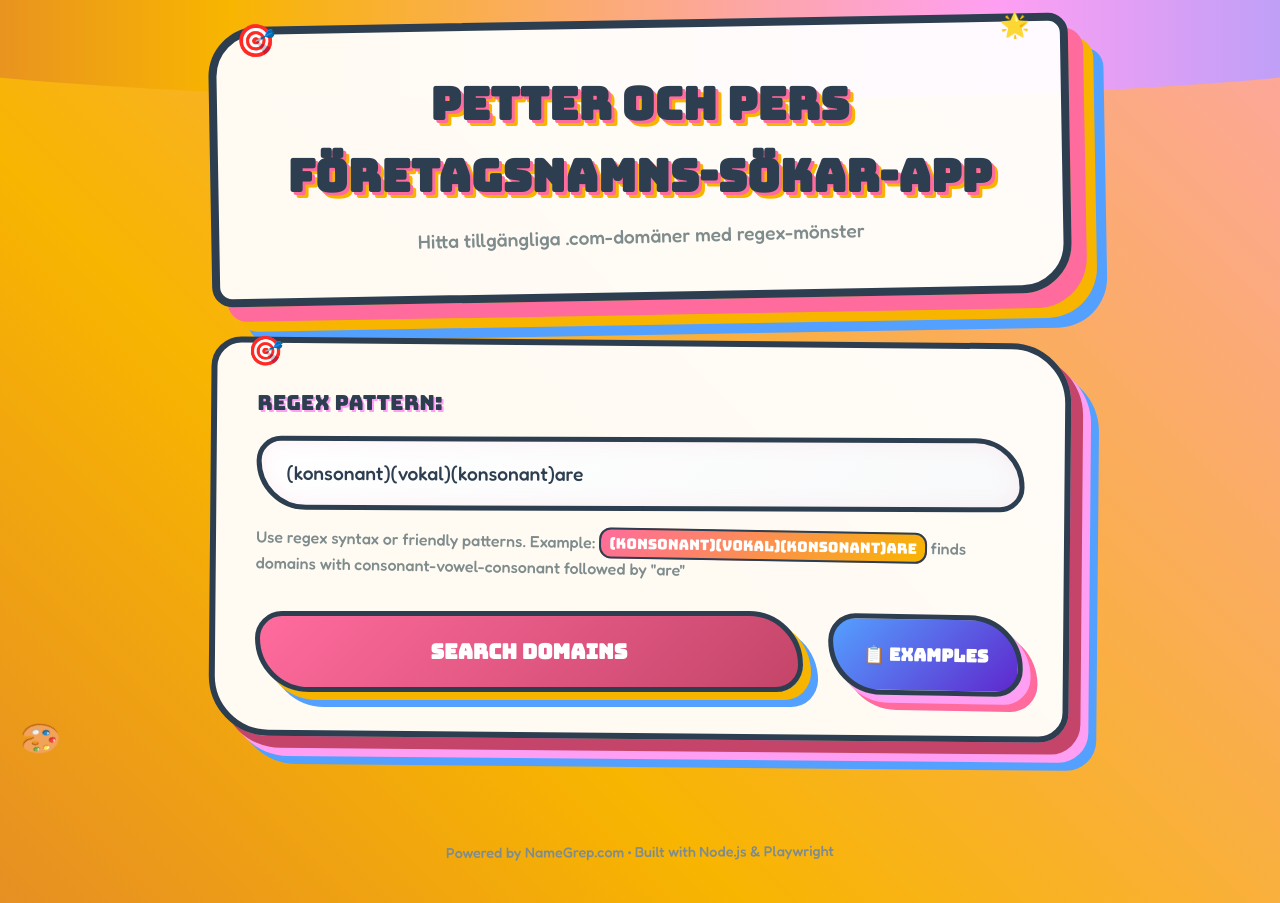
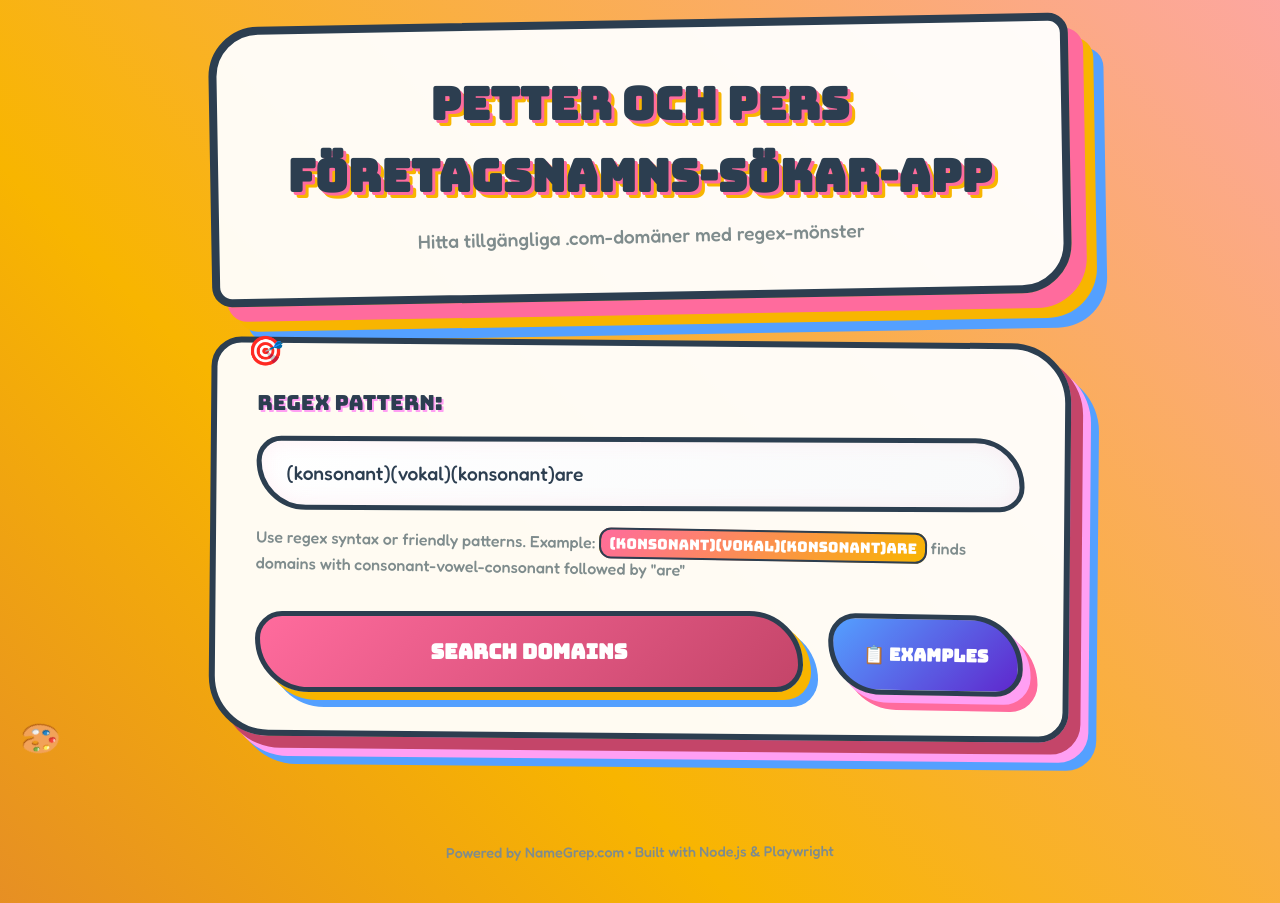
Before and after one commit to peny/scrape-namegrep, a website: page public/index.html in a window 1280 px wide. Drawn offline with Linux system fonts and the light colour scheme.

Commit message:
🧹 Clean up Memphis design: Remove spinning palette, star and target from header
✨ Changes:
- Removed animated wave decoration at top
- Removed star emoji from header
- Removed target emoji from header
- Kept target emoji in search form only
- Cleaner, less cluttered header design

🎯 Result: More focused Memphis design with target emoji only where it makes sense

```diff
--- a/public/styles.css
+++ b/public/styles.css
@@ -34,26 +34,6 @@ body {
     position: relative;
 }
 
-/* Memphis wave decoration */
-.container::before {
-    content: '';
-    position: fixed;
-    top: 0;
-    left: 0;
-    right: 0;
-    height: 100px;
-    background: linear-gradient(90deg, #ff6b9d, #c44569, #f8b500, #ff9ff3, #54a0ff);
-    background-size: 200% 100%;
-    animation: wave 3s ease-in-out infinite;
-    z-index: -1;
-    border-radius: 0 0 50% 50%;
-    transform: scaleX(1.2);
-}
-
-@keyframes wave {
-    0%, 100% { background-position: 0% 50%; }
-    50% { background-position: 100% 50%; }
-}
 
 /* Header with Memphis styling */
 .header {
@@ -72,21 +52,6 @@ body {
     z-index: 10;
 }
 
-.header::before {
-    content: '🎯';
-    position: absolute;
-    top: -20px;
-    left: 20px;
-    font-size: 2rem;
-}
-
-.header::after {
-    content: '🌟';
-    position: absolute;
-    top: -15px;
-    right: 30px;
-    font-size: 1.5rem;
-}
 
 .header h1 {
     font-family: 'Bungee', cursive;
```
